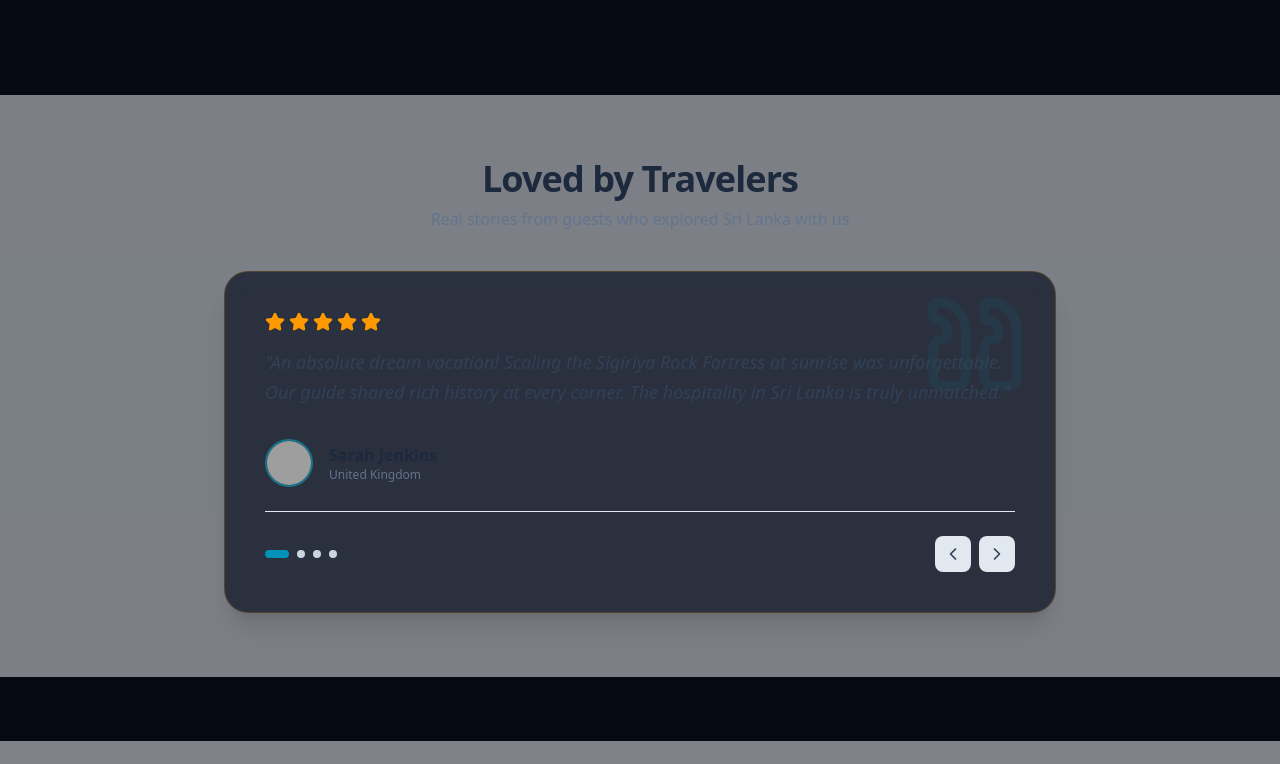
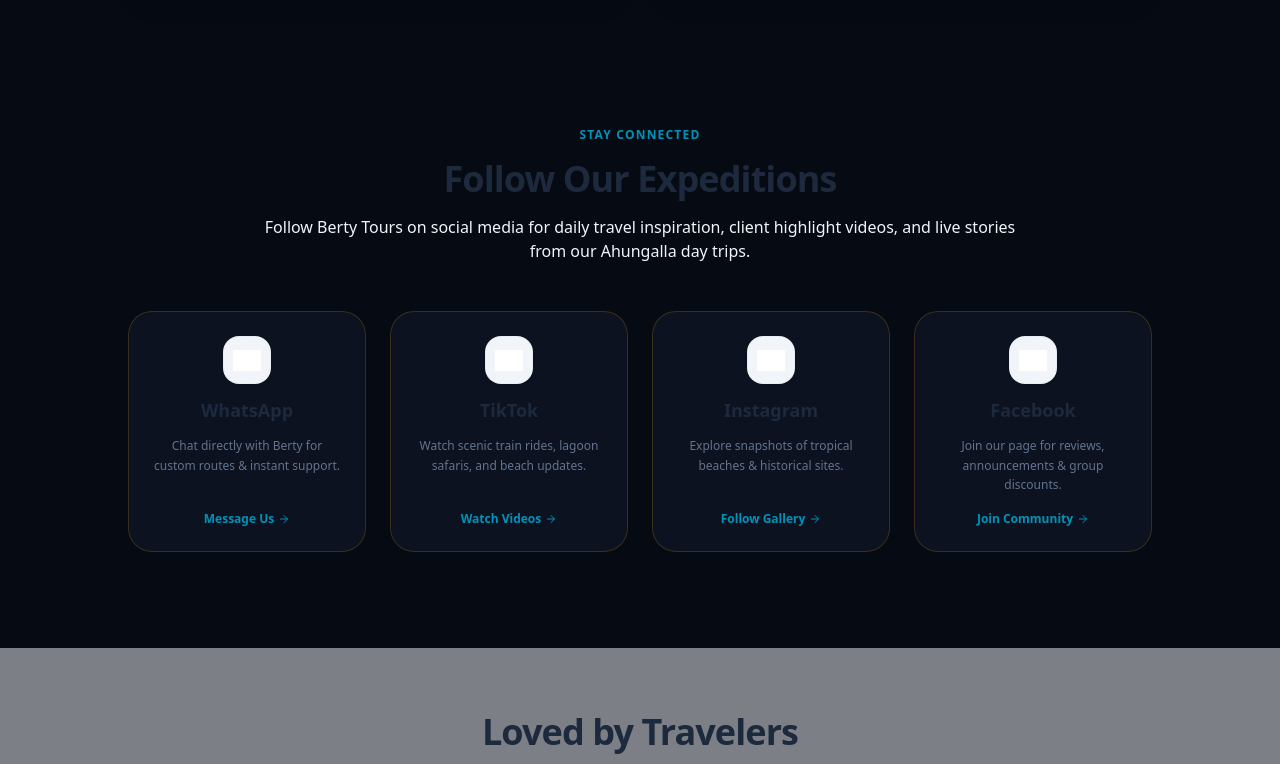
Before and after one commit to Bashitha267/ahungalla_tourisn, a Next.js app: page / in a window 1280 px wide. Shown: the part 2030-2794 px from the top of the page. Built offline with nearby package versions, Linux system fonts and the light colour scheme; grey boxes are pictures that could not be loaded.

Commit message:
feat: Add Stay Connected section and update footer content

```diff
--- a/src/app/page.tsx
+++ b/src/app/page.tsx
@@ -124,6 +124,91 @@ export default function Home() {
         </div>
       </section>
 
+      {/* Stay Connected Section */}
+      <section className="mx-auto max-w-7xl px-4 sm:px-6 lg:px-8 py-8">
+        <div className="text-center max-w-3xl mx-auto space-y-4 mb-12">
+          <span className="text-xs font-bold text-cyan-600 dark:text-amber-500 uppercase tracking-widest block">
+            Stay Connected
+          </span>
+          <h2 className="text-3xl font-extrabold tracking-tight text-slate-800 dark:text-slate-100 sm:text-4xl">
+            Follow Our Expeditions
+          </h2>
+          <p className="text-sm sm:text-base text-slate-505 dark:text-slate-400">
+            Follow Berty Tours on social media for daily travel inspiration, client highlight videos, and live stories from our Ahungalla day trips.
+          </p>
+        </div>
+
+        <div className="grid grid-cols-1 sm:grid-cols-2 lg:grid-cols-4 gap-6 max-w-5xl mx-auto">
+          {[
+            {
+              name: 'WhatsApp',
+              desc: 'Chat directly with Berty for custom routes & instant support.',
+              cta: 'Message Us',
+              url: 'https://img.icons8.com/?size=100&id=16713&format=png&color=000000',
+              link: 'https://wa.me/94912234567',
+              colorClass: 'group-hover:text-emerald-500'
+            },
+            {
+              name: 'TikTok',
+              desc: 'Watch scenic train rides, lagoon safaris, and beach updates.',
+              cta: 'Watch Videos',
+              url: 'https://img.icons8.com/?size=100&id=vXmXtbBOhqh2&format=png&color=000000',
+              link: '#',
+              colorClass: 'group-hover:text-rose-500'
+            },
+            {
+              name: 'Instagram',
+              desc: 'Explore snapshots of tropical beaches & historical sites.',
+              cta: 'Follow Gallery',
+              url: 'https://img.icons8.com/?size=100&id=32309&format=png&color=000000',
+              link: '#',
+              colorClass: 'group-hover:text-pink-500'
+            },
+            {
+              name: 'Facebook',
+              desc: 'Join our page for reviews, announcements & group discounts.',
+              cta: 'Join Community',
+              url: 'https://img.icons8.com/?size=100&id=118497&format=png&color=000000',
+              link: '#',
+              colorClass: 'group-hover:text-blue-500'
+            }
+          ].map((social, idx) => (
+            <motion.a
+              key={idx}
+              href={social.link}
+              target="_blank"
+              rel="noopener noreferrer"
+              initial={{ opacity: 0, y: 20 }}
+              whileInView={{ opacity: 1, y: 0 }}
+              viewport={{ once: true }}
+              transition={{ duration: 0.4, delay: idx * 0.1 }}
+              whileHover={{ y: -6 }}
+              className="glass p-6 rounded-3xl border border-slate-200 dark:border-slate-800 bg-white/50 dark:bg-slate-900/40 flex flex-col justify-between items-center text-center space-y-4 hover:shadow-xl transition-all duration-300 group gold-border-glow"
+            >
+              <div className="flex flex-col items-center space-y-3">
+                <div className="relative h-12 w-12 flex items-center justify-center bg-slate-100 dark:bg-slate-800 rounded-2xl group-hover:scale-110 transition-transform duration-300 border border-slate-200/50 dark:border-slate-700/50 shadow-sm">
+                  <img
+                    src={social.url}
+                    alt={social.name}
+                    className="h-7 w-7 object-contain brightness-0 dark:brightness-0 dark:invert invert"
+                  />
+                </div>
+                <h3 className={`font-bold text-lg text-slate-800 dark:text-slate-100 transition-colors duration-200 ${social.colorClass}`}>
+                  {social.name}
+                </h3>
+                <p className="text-xs text-slate-500 dark:text-slate-400 leading-relaxed max-w-[200px]">
+                  {social.desc}
+                </p>
+              </div>
+
+              <span className="inline-flex items-center text-xs font-bold text-cyan-600 dark:text-amber-500 group-hover:underline">
+                {social.cta} <ArrowRight className="h-3 w-3 ml-1 transition-transform group-hover:translate-x-1" />
+              </span>
+            </motion.a>
+          ))}
+        </div>
+      </section>
+
       {/* Feedback Section */}
       <FeedbackSlider />
 
--- a/src/components/Footer.tsx
+++ b/src/components/Footer.tsx
@@ -4,11 +4,9 @@ import React from 'react';
 import Link from 'next/link';
 import Image from 'next/image';
 import { Mail, Phone, MapPin, ShieldCheck } from 'lucide-react';
-import { useLanguage } from '@/context/LanguageContext';
 
 export default function Footer() {
   const currentYear = new Date().getFullYear();
-  const { t } = useLanguage();
 
   return (
     <footer className="relative w-full overflow-hidden border-t border-slate-200/50 dark:border-slate-800/80 text-slate-300">
@@ -42,7 +40,7 @@ export default function Footer() {
               </span>
             </Link>
             <p className="text-sm leading-relaxed text-slate-400">
-              {t('footer.desc')}
+              Discover the wonder of Sri Lanka. We specialize in curating boutique travel experiences across beautiful beaches, ancient ruins, misty tea hills, and tropical safaris.
             </p>
 
             {/* Social Icons */}
@@ -68,7 +66,7 @@ export default function Footer() {
               </a>
               <a href="#" className="hover:text-cyan-400 dark:hover:text-amber-400 text-slate-400 transition-colors duration-200" aria-label="WhatsApp">
                 <img
-                  src="https://img.icons8.com/?size=100&id=undefined&format=png&color=000000"
+                  src="https://img.icons8.com/?size=100&id=16712&format=png&color=000000"
                   alt="WhatsApp"
                   className="h-5 w-5 object-contain brightness-0 invert"
                 />
@@ -78,21 +76,21 @@ export default function Footer() {
 
           {/* Quick Links */}
           <div>
-            <h3 className="text-sm font-semibold tracking-wider text-slate-200 uppercase">{t('footer.links')}</h3>
+            <h3 className="text-sm font-semibold tracking-wider text-slate-200 uppercase">Quick Links</h3>
             <ul className="mt-4 space-y-2">
               <li>
                 <Link href="/" className="text-sm hover:text-white transition-colors duration-200">
-                  {t('nav.home')}
+                  Home Page
                 </Link>
               </li>
               <li>
                 <Link href="/packages" className="text-sm hover:text-white transition-colors duration-200">
-                  {t('nav.packages')}
+                  Tour Packages
                 </Link>
               </li>
               <li>
                 <Link href="/about" className="text-sm hover:text-white transition-colors duration-200">
-                  {t('nav.about')}
+                  About Us
                 </Link>
               </li>
             </ul>
@@ -100,7 +98,7 @@ export default function Footer() {
 
           {/* Featured Packages (2 Links) */}
           <div>
-            <h3 className="text-sm font-semibold tracking-wider text-slate-200 uppercase">{t('footer.tours')}</h3>
+            <h3 className="text-sm font-semibold tracking-wider text-slate-200 uppercase">Signature Tours</h3>
             <ul className="mt-4 space-y-2">
               <li>
                 <Link href="/packages/1-day-tour" className="text-sm hover:text-white transition-colors duration-200">
@@ -117,7 +115,7 @@ export default function Footer() {
 
           {/* Contact Details */}
           <div className="space-y-4">
-            <h3 className="text-sm font-semibold tracking-wider text-slate-200 uppercase">{t('footer.contact')}</h3>
+            <h3 className="text-sm font-semibold tracking-wider text-slate-200 uppercase">Contact Us</h3>
             <ul className="mt-4 space-y-2.5">
               <li className="flex items-center space-x-2 text-sm">
                 <MapPin className="h-4.5 w-4.5 text-cyan-400 dark:text-amber-400" />
@@ -138,7 +136,7 @@ export default function Footer() {
 
         {/* Copyright */}
         <div className="mt-12 border-t border-slate-800 pt-8 flex flex-col sm:flex-row items-center justify-between text-xs text-slate-500">
-          <p>© {currentYear} Berty Tours. {t('footer.rights')}</p>
+          <p>© {currentYear} Berty Tours. All rights reserved.</p>
           <div className="flex items-center space-x-1.5 mt-4 sm:mt-0">
             <ShieldCheck className="h-4 w-4 text-cyan-500 dark:text-amber-500" />
             <span>SLTDA Certified License #84729</span>
```
